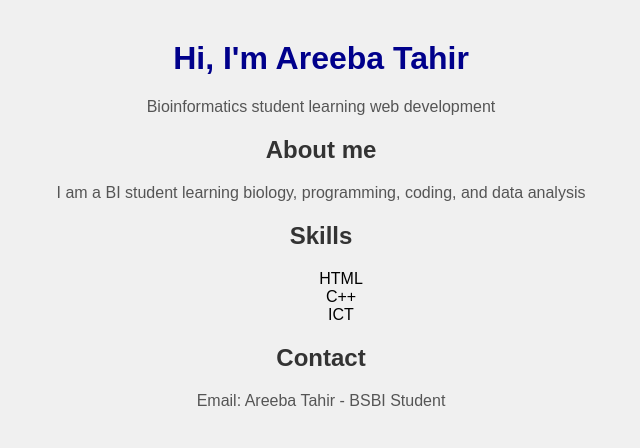
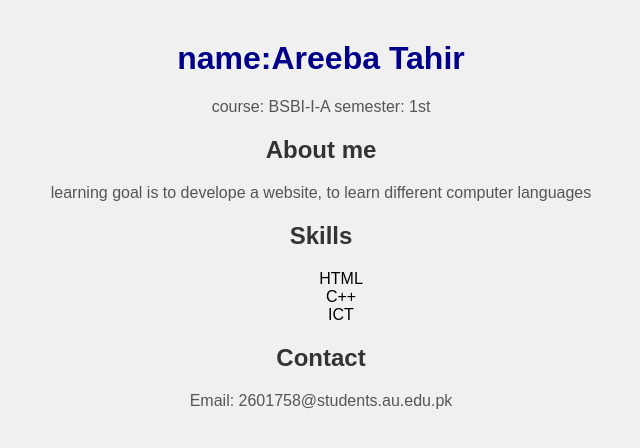
Before and after one commit to 2601758-AA/My-Learning-Portfolio, a plain HTML site: page index.html in a window 1280 px wide. Shown: the whole page, without its empty margins (319-959 px from the left). Drawn offline with Linux system fonts and the light colour scheme.

Commit message:
update portfolio files

```diff
--- a/index.html
+++ b/index.html
@@ -5,11 +5,14 @@
     <link rel="stylesheet" href="style.css">
 </head>
 <body>
-    <h1>Hi, I'm Areeba Tahir</h1>
-    <p>Bioinformatics student learning web development</p>
+    <h1>name:Areeba Tahir</h1>
+    <p>course: BSBI-I-A
+        semester: 1st
+    </p>
 
     <h2>About me</h2>
-    <p>I am a BI student learning biology, programming, coding, and data analysis</p>
+    <p> learning goal is to develope a website,
+        to learn different computer languages</p>
 
     <h2>Skills</h2>
     <ul>
@@ -19,6 +22,6 @@
     </ul>
 
     <h2>Contact</h2>
-    <p>Email: Areeba Tahir - BSBI Student</p>
+    <p>Email: 2601758@students.au.edu.pk</p>
 </body>
 </html>
```
Also changed, not shown: 1 other file.
